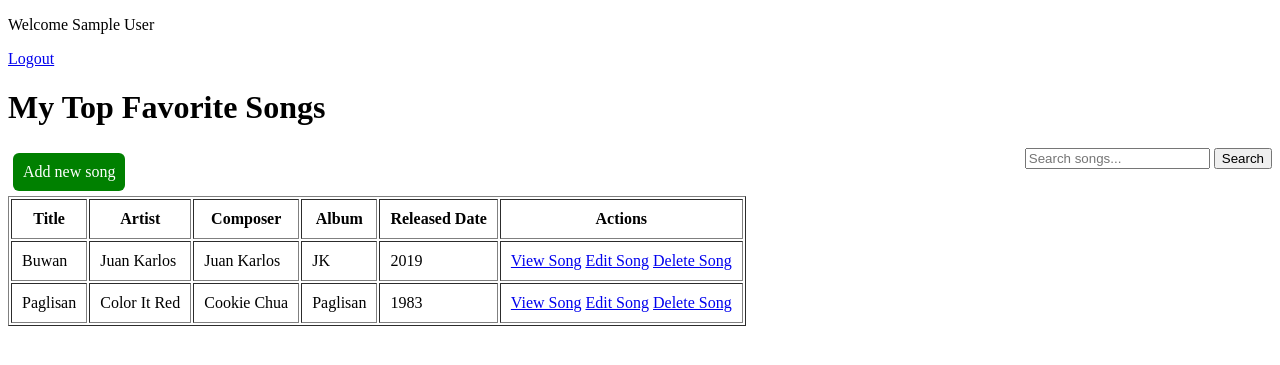
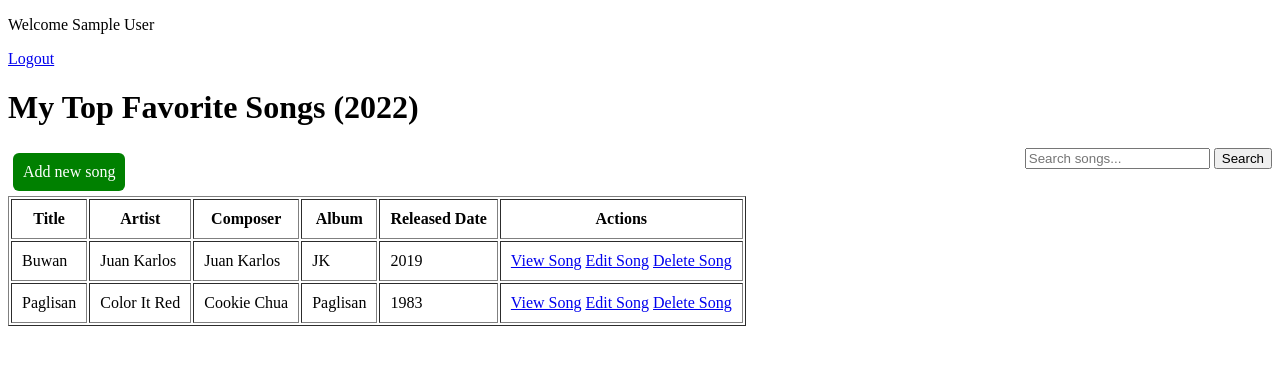
Before and after one commit to verdelspcc/favorite_songs_202a, a PHP site: page / in a window 1280 px wide. Shown: the top 365 px of the page. Run offline with PHP 8.4, Linux system fonts and the light colour scheme; the visitor is signed in with stand-in values (Sample User, id 1); data comes from the database, SQL or seed files in the repository.

Commit message:
Add 2022 text into h1 element.

```diff
--- a/index.php
+++ b/index.php
@@ -14,7 +14,7 @@
     <p>Welcome <?php echo $_SESSION['fullName']; ?></p>
     <a href="logout.php">Logout</a>
 
-    <h1>My Top Favorite Songs</h1>
+    <h1>My Top Favorite Songs (2022)</h1>
 
     <a class="btn btn-green" href="create.php">Add new song</a>
 
```
